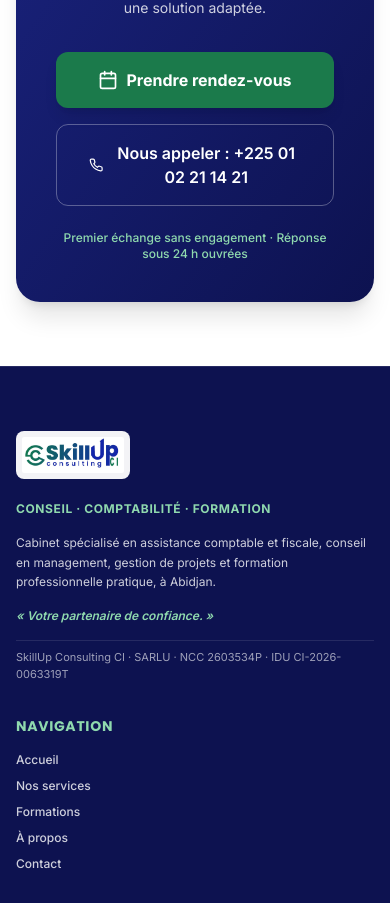
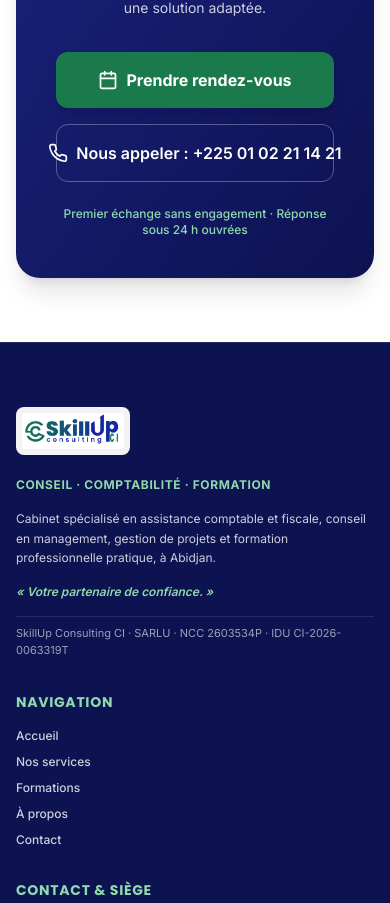
Before and after one commit to esperanceykouassi-bit/proj-esp, a React (Vite) app in the folder frontend/: page /services in a window 390 px wide. Shown: the part 5518-6421 px from the top of the page. Built offline with nearby package versions, Linux system fonts and the light colour scheme.

Commit message:
Fix button text typo and phone number line wrapping on Services page

```diff
--- a/frontend/src/pages/Services.jsx
+++ b/frontend/src/pages/Services.jsx
@@ -5,10 +5,10 @@ import {
   TrendingUp,
   FolderKanban,
   GraduationCap,
-  CheckCircle2,
+  ArrowRight,
   Calendar,
   Phone,
-  ArrowRight,
+  CheckCircle2,
   ShieldCheck,
   FileSpreadsheet,
   PieChart,
@@ -301,10 +301,10 @@ export default function Services() {
             </RouterLink>
             <a
               href="tel:+2250102211421"
-              className="bg-transparent hover:bg-white/10 text-white font-semibold px-8 py-4 rounded-xl border border-white/30 transition-colors inline-flex items-center justify-center gap-2"
+              className="bg-transparent hover:bg-white/10 text-white font-semibold px-8 py-4 rounded-xl border border-white/30 transition-colors inline-flex items-center justify-center gap-2 whitespace-nowrap"
             >
-              <Phone size={20} />
-              Nous appeler : +225 01 02 21 14 21
+              <Phone size={20} className="shrink-0" />
+              <span className="whitespace-nowrap">Nous appeler&nbsp;: +225&nbsp;01&nbsp;02&nbsp;21&nbsp;14&nbsp;21</span>
             </a>
           </div>
           <p className="text-xs text-[#8FD9AE] font-medium">
```
